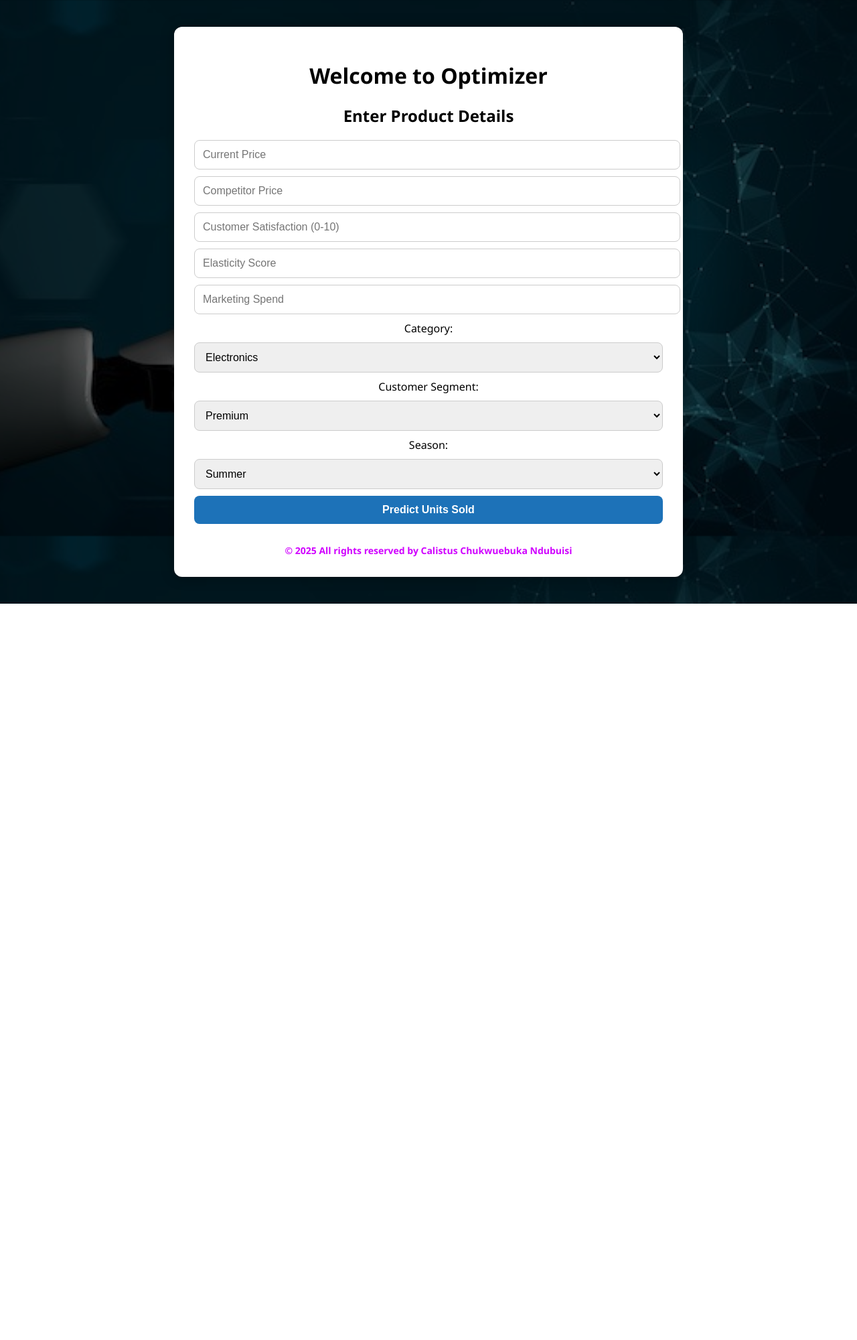
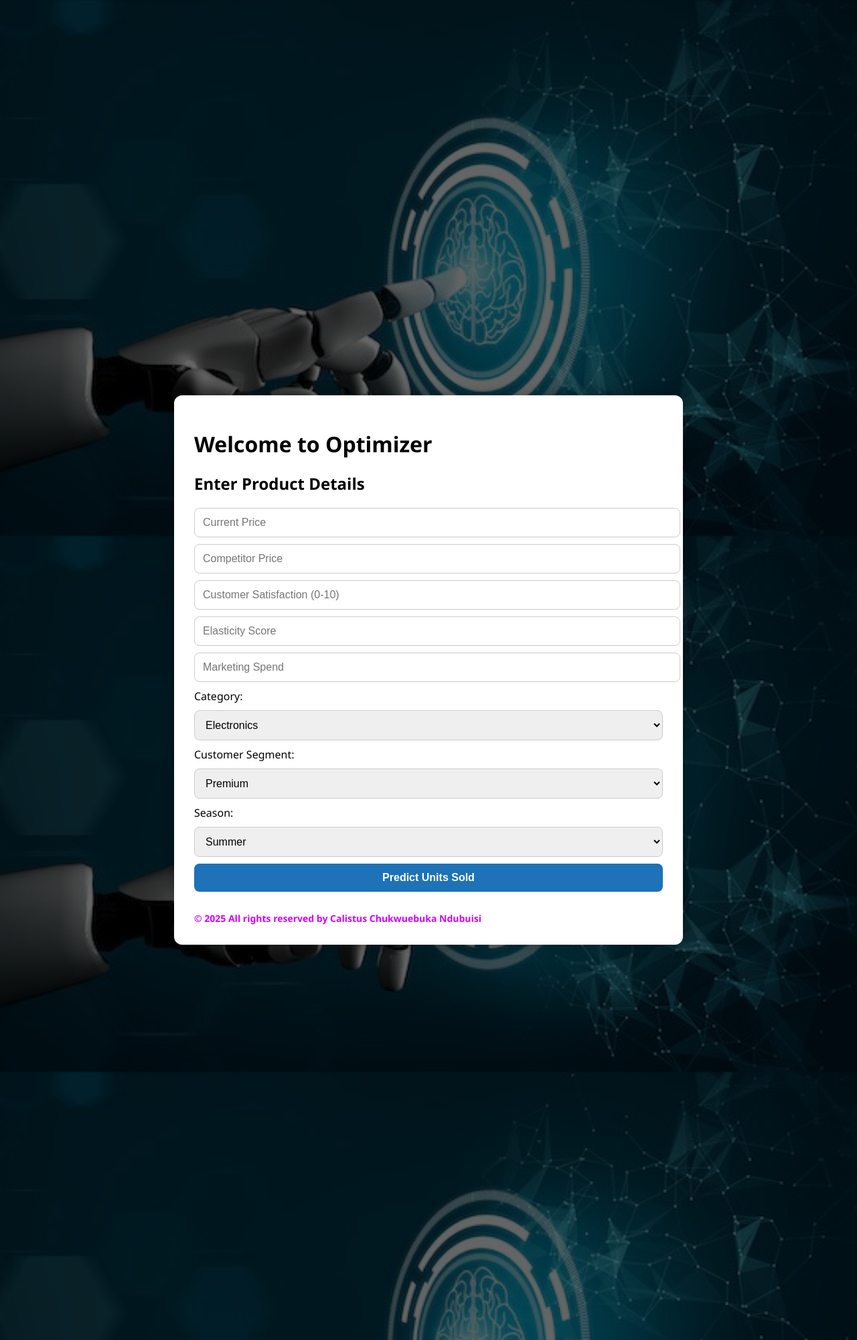
Before and after one commit to romeofx/BAN8600Finalproject, a Flask app: page / in a window 1280 px wide. Shown: the whole page at 67% size. Before the commit the page ends 901 px from the top, so only its background shows below. Run offline with Flask 3, Linux system fonts and the light colour scheme; parts of the project's set-up code (start-up, migrations or seed data) failed here and were passed over.

Commit message:
static update

```diff
--- a/static/style.css
+++ b/static/style.css
@@ -8,7 +8,7 @@ body {
 
 .overlay {
     background-color: rgba(0, 0, 0, 0.6);
-    min-height: 100vh;
+    min-height: 250vh;
     display: flex;
     justify-content: center;
     align-items: center;
@@ -23,7 +23,7 @@ body {
     padding: 30px;
     border-radius: 12px;
     box-shadow: 0 0 20px rgba(0,0,0,0.3);
-    text-align: center;
+    text-align: left;
 }
 
 form input,
```
